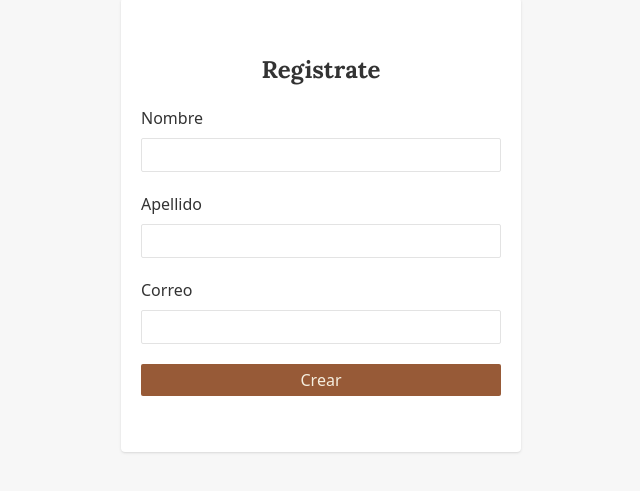
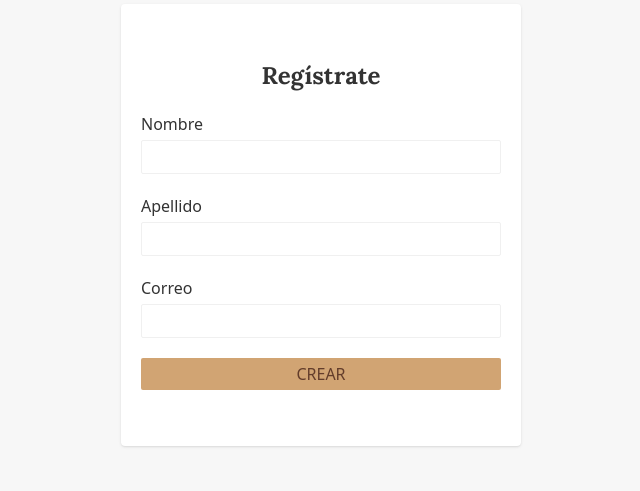
Before and after one commit to JavierYami/relojeria, a React (Vite) app in the folder client/: page / in a window 1280 px wide. Shown: the part 175-666 px from the top of the page, without its empty margins (319-959 px from the left). Built offline with nearby package versions, Linux system fonts and the light colour scheme.

Commit message:
nuevo estilo botón

```diff
--- a/client/src/components/myButton.jsx
+++ b/client/src/components/myButton.jsx
@@ -3,7 +3,7 @@ const MyButton  = ({text, type}) => {
 
     return (
         <>
-            <button className="px-2 py-1 bg-brown-700 text-brown-100 hover:bg-brown-800 hover:text-white rounded-sm" type={type}>{text}</button>
+            <button className="px-2 py-1 font-medium bg-brown-400 text-brown-900 hover:bg-brown-500 rounded-sm" type={type}>{text}</button>
         </>
     )
 }
--- a/client/src/components/myTextInput.jsx
+++ b/client/src/components/myTextInput.jsx
@@ -5,10 +5,10 @@ const MyTextInput = ({ label, ...props }) => {
     return (
       <>
         <div className="flex flex-col">
-          <label className="mb-2" htmlFor={props.id || props.name}>{label}</label>
-          <input className="border border-gray-200 rounded-sm p-1" {...field} {...props} />
+          <label className="mb-1" htmlFor={props.id || props.name}>{label}</label>
+          <input className="border border-gray-100 rounded-sm p-1" {...field} {...props} />
           {meta.touched && meta.error ? (
-            <div className="error text-sm text-danger-500">{meta.error}</div>
+            <div className="error text-sm text-danger-600">{meta.error}</div>
           ) : null}
         </div>
       </>
--- a/client/src/views/SignUp.jsx
+++ b/client/src/views/SignUp.jsx
@@ -9,7 +9,7 @@ const SignUp = () => {
 
     return (
         <div className="w-2/6 flex flex-col justify-center items-center bg-white shadow p-5 py-14 text-gray-950 rounded">
-          <h1 className="font-display font-extrabold text-2xl mb-5">Registrate</h1>
+          <h1 className="font-display font-extrabold text-2xl mb-5">Regístrate</h1>
           <Formik
             initialValues={{
               firstName: "",
@@ -21,22 +21,13 @@ const SignUp = () => {
             validationSchema={Yup.object({
               firstName: Yup.string()
                 .max(15, "Must be 15 characters or less")
-                .required("Required"),
+                .required("Requerido"),
               lastName: Yup.string()
                 .max(20, "Must be 20 characters or less")
-                .required("Required"),
+                .required("Requerido"),
               email: Yup.string()
-                .email("Invalid email addresss`")
-                .required("Required"),
-              acceptedTerms: Yup.boolean()
-                .required("Required")
-                .oneOf([true], "You must accept the terms and conditions."),
-              jobType: Yup.string()
-                .oneOf(
-                  ["designer", "development", "product", "other"],
-                  "Invalid Job Type"
-                )
-                .required("Required")
+                .email("Correo inválido")
+                .required("Requerido")
             })}
             onSubmit={async (values, { setSubmitting }) => {
               await new Promise(r => setTimeout(r, 500));
@@ -64,7 +55,7 @@ const SignUp = () => {
               />
               <MyButton
               type="submit"
-              text="Crear"
+              text="CREAR"
               />
             </Form>
           </Formik>
```
